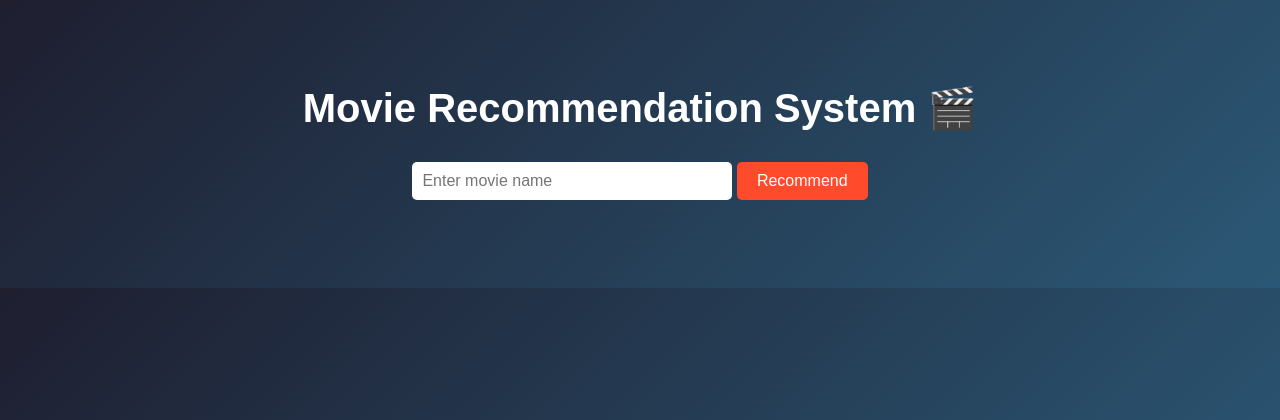
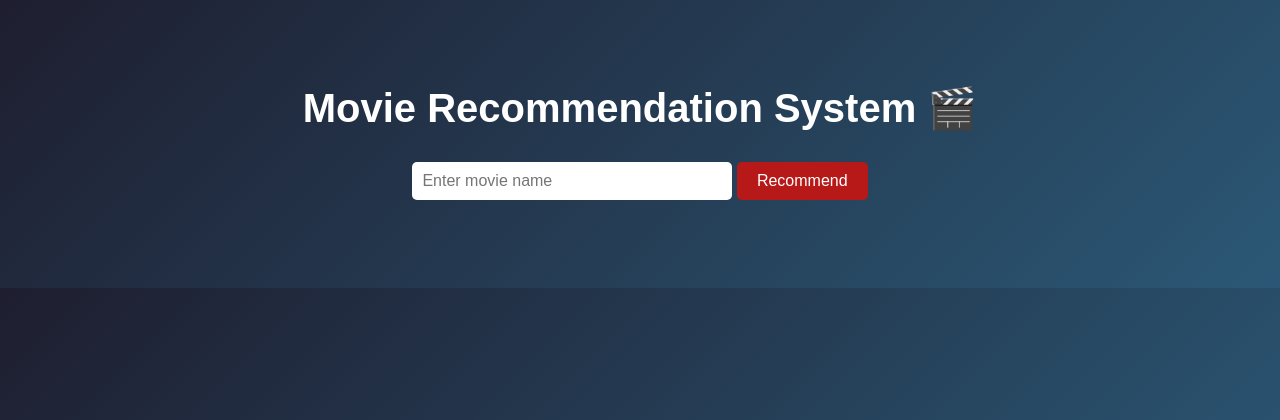
Before and after one commit to nrevathi3/movie-recommendation-system, a Flask app: page / in a window 1280 px wide. Shown: the top 420 px of the page. Run offline with Flask 3, Linux system fonts and the light colour scheme; parts of the project's set-up code (start-up, migrations or seed data) failed here and were passed over.

Commit message:
Update style.css

```diff
--- a/static/style.css
+++ b/static/style.css
@@ -26,7 +26,7 @@ input[type="text"] {
 
 button {
     padding: 10px 20px;
-    background-color: #ff4b2b;
+    background-color: #b71919;
     border: none;
     border-radius: 5px;
     color: white;
@@ -35,7 +35,7 @@ button {
 }
 
 button:hover {
-    background-color: #ff416c;
+    background-color: #1fab34;
 }
 
 ul {
```
